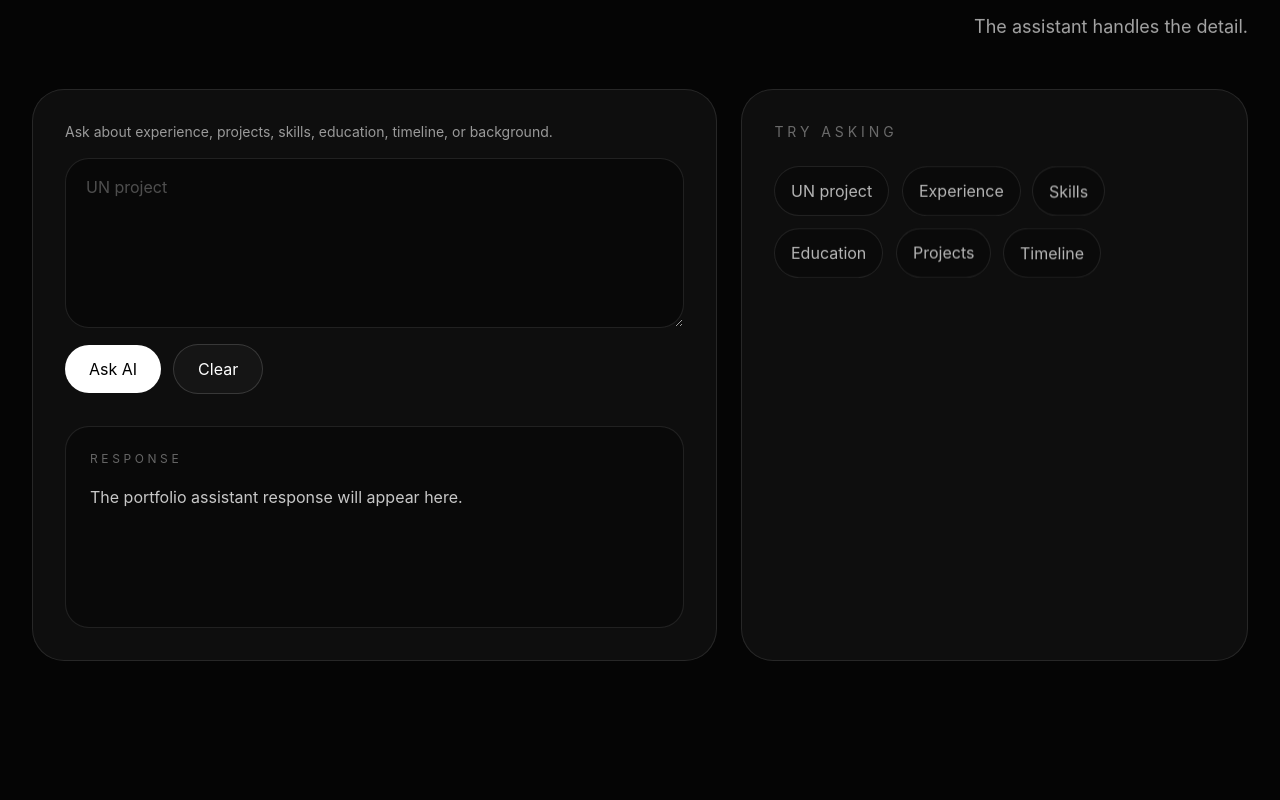
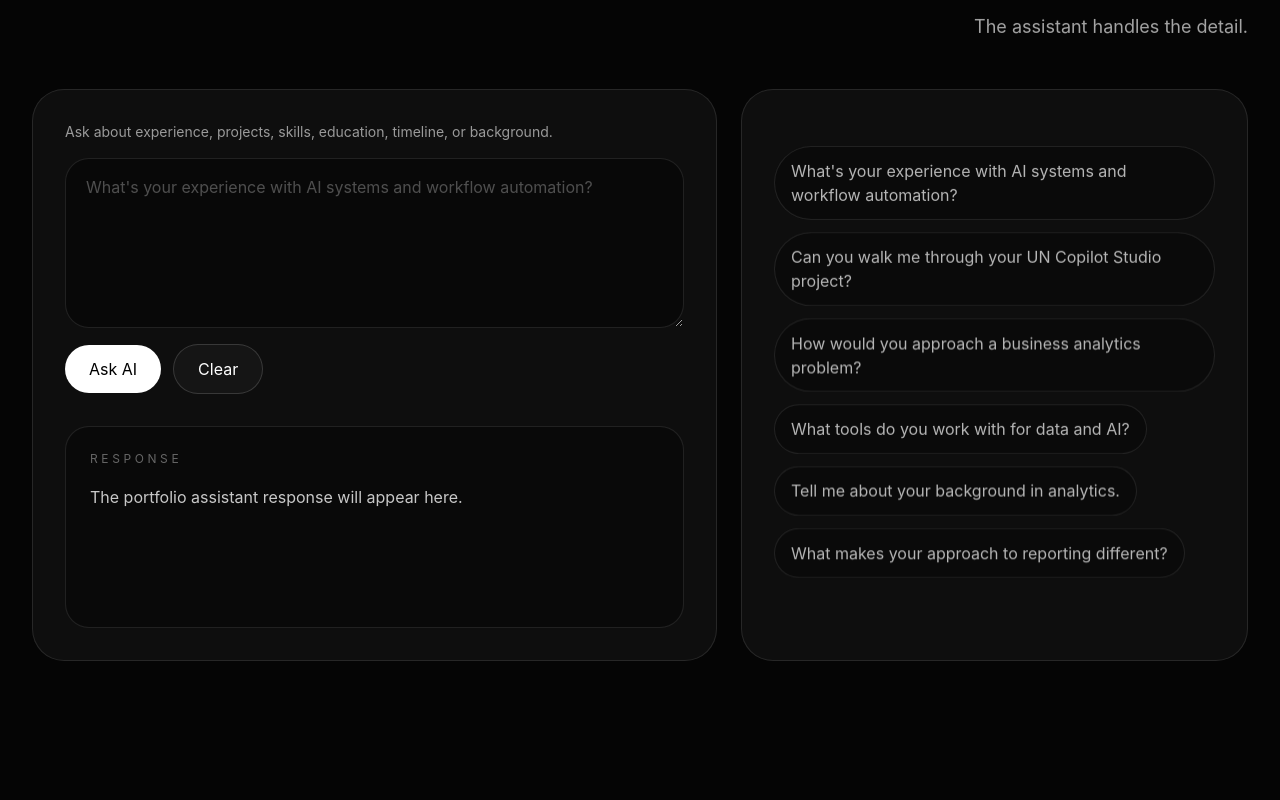
Before and after one commit to micksems/ai-portfolio, a Next.js app: page / in a window 1280 px wide. Shown: the part 3360-4160 px from the top of the page. Built offline with nearby package versions, Linux system fonts and the light colour scheme.

Commit message:
Refine AI assistant section and location display

```diff
--- a/src/app/page.js
+++ b/src/app/page.js
@@ -340,7 +340,6 @@ export default function HomePage() {
           </div>
 
           <div className="rounded-[2rem] border border-white/10 bg-white/[0.04] p-7 md:p-8">
-            <p className="text-sm uppercase tracking-[0.28em] text-white/38">Try asking</p>
             <div className="mt-6 flex flex-wrap gap-3">
               {ai.sampleQuestions.map((item, index) => (
                 <button
@@ -398,9 +397,9 @@ export default function HomePage() {
         </div>
 
         <div className="mt-8 flex justify-center" data-reveal style={{ transitionDelay: "140ms" }}>
-          <span className="inline-flex w-fit items-center rounded-full border border-white/10 bg-white/[0.04] px-4 py-2 text-sm text-white/60">
+          <p className="text-sm text-white/60">
             {contact.location}
-          </span>
+          </p>
         </div>
       </section>
     </main>
--- a/src/data/portfolioData.js
+++ b/src/data/portfolioData.js
@@ -288,12 +288,12 @@ export const portfolioData = {
     heading: "Ask about the work.",
     subtext: "The assistant handles the detail.",
     sampleQuestions: [
-      "UN project",
-      "Experience",
-      "Skills",
-      "Education",
-      "Projects",
-      "Timeline",
+      "What's your experience with AI systems and workflow automation?",
+      "Can you walk me through your UN Copilot Studio project?",
+      "How would you approach a business analytics problem?",
+      "What tools do you work with for data and AI?",
+      "Tell me about your background in analytics.",
+      "What makes your approach to reporting different?",
     ],
     responseStyle:
       "Clear, concise, natural, and grounded only in the provided portfolio information.",
```
